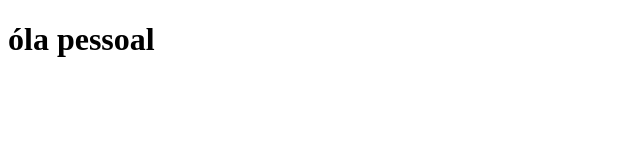
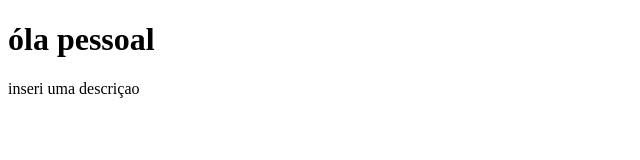
Before and after one commit to mariamatoss/aula4, a plain HTML site: page index.html in a window 1280 px wide. Shown: the whole page, without its empty margins (0-640 px from the left). Drawn offline with Linux system fonts and the light colour scheme.

Commit message:
inseri uma descrição

```diff
--- a/index.html
+++ b/index.html
@@ -7,6 +7,6 @@
 </head>
 <body>
     <h1>óla pessoal</h1>
-
+    <p>inseri uma descriçao</p>
 </body>
 </html>
```
